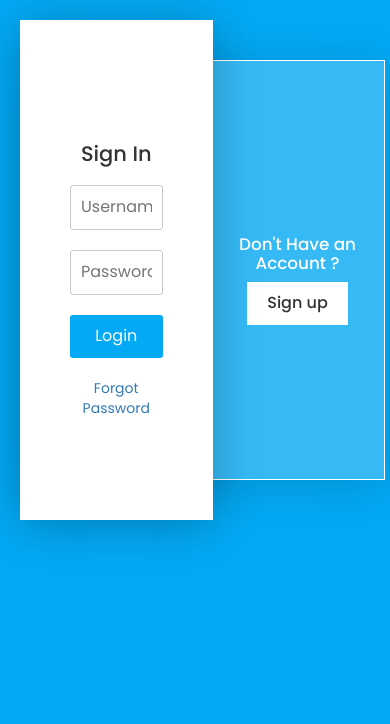
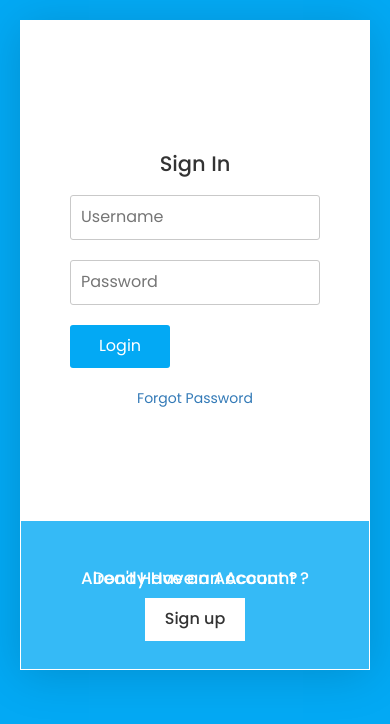
Before and after one commit to Eg-MD-Sunny/MiniPart_Login-Form-Authentication-In-JS-With-LocalStorage, a plain HTML site: page index.html in a window 390 px wide. Drawn offline with nearby package versions, Linux system fonts and the light colour scheme.

Commit message:
Animation

```diff
--- a/style.css
+++ b/style.css
@@ -141,3 +141,30 @@ body.active{
 .fromBx .form form .forgot{
     color: #333;
 }
+
+/* Responsive Style */
+@media(max-width: 991px){
+    .container{
+        max-width:400px;
+        height: 650px;
+        display:flex;
+        justify-content:center;
+        align-items:center;
+    }
+    .container .blueBg{
+        top:0px;
+        height: 100%;
+    }
+    .fromBx{
+        width:100%;
+        height:500px;
+        top:0;
+        box-shadow: none;
+    }
+    .blueBg .box{
+        position:absolute;
+        width: 100%;
+        height: 150px;
+        bottom: 0;
+    }
+}
```
